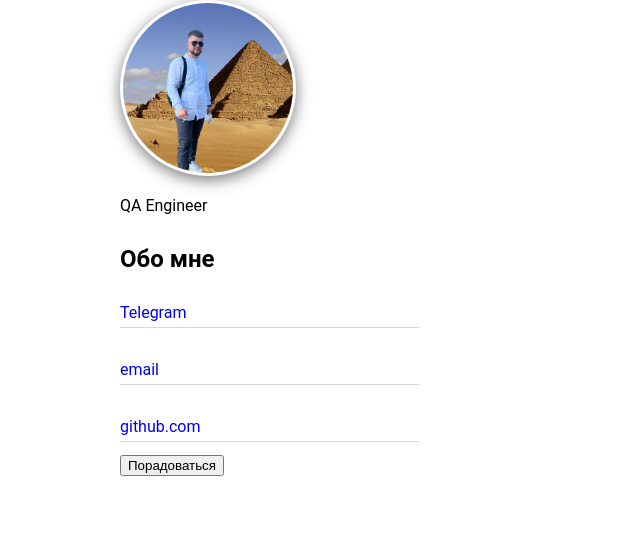
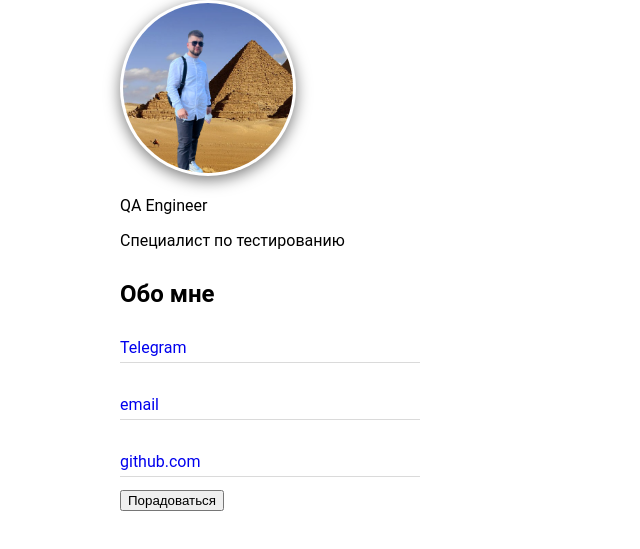
Before and after one commit to Daniil1ivanov/cv, a plain HTML site: page index.html in a window 1280 px wide. Shown: the part 81-630 px from the top of the page, without its empty margins (0-640 px from the left). Drawn offline with Linux system fonts and the light colour scheme.

Commit message:
Добавил параграф

```diff
--- a/index.html
+++ b/index.html
@@ -13,6 +13,8 @@
 		</div>
 
 			<p>QA Engineer</p>
+
+			<p>Специалист по тестированию</p>
 
 			<h2>Обо мне</h2>
 
```
